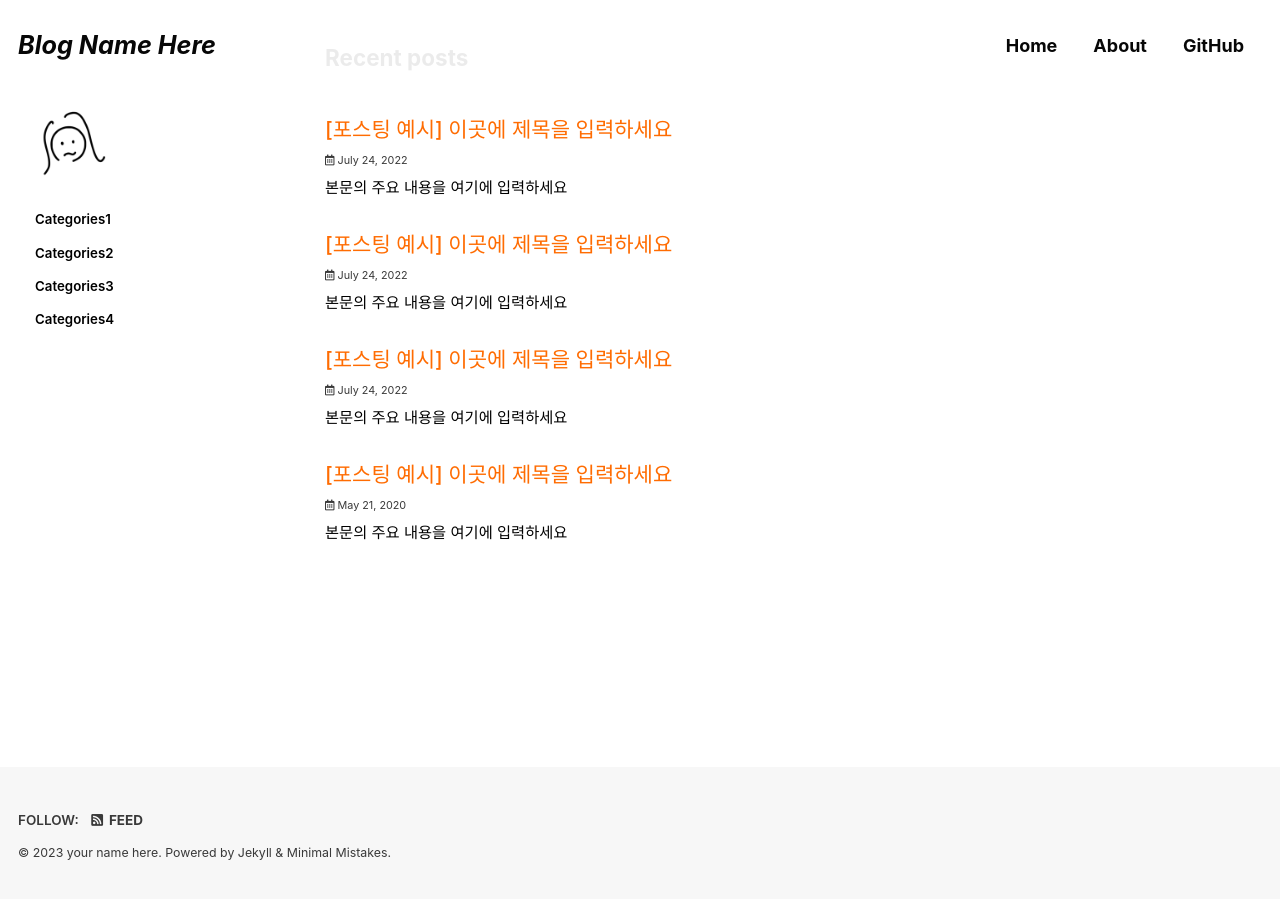
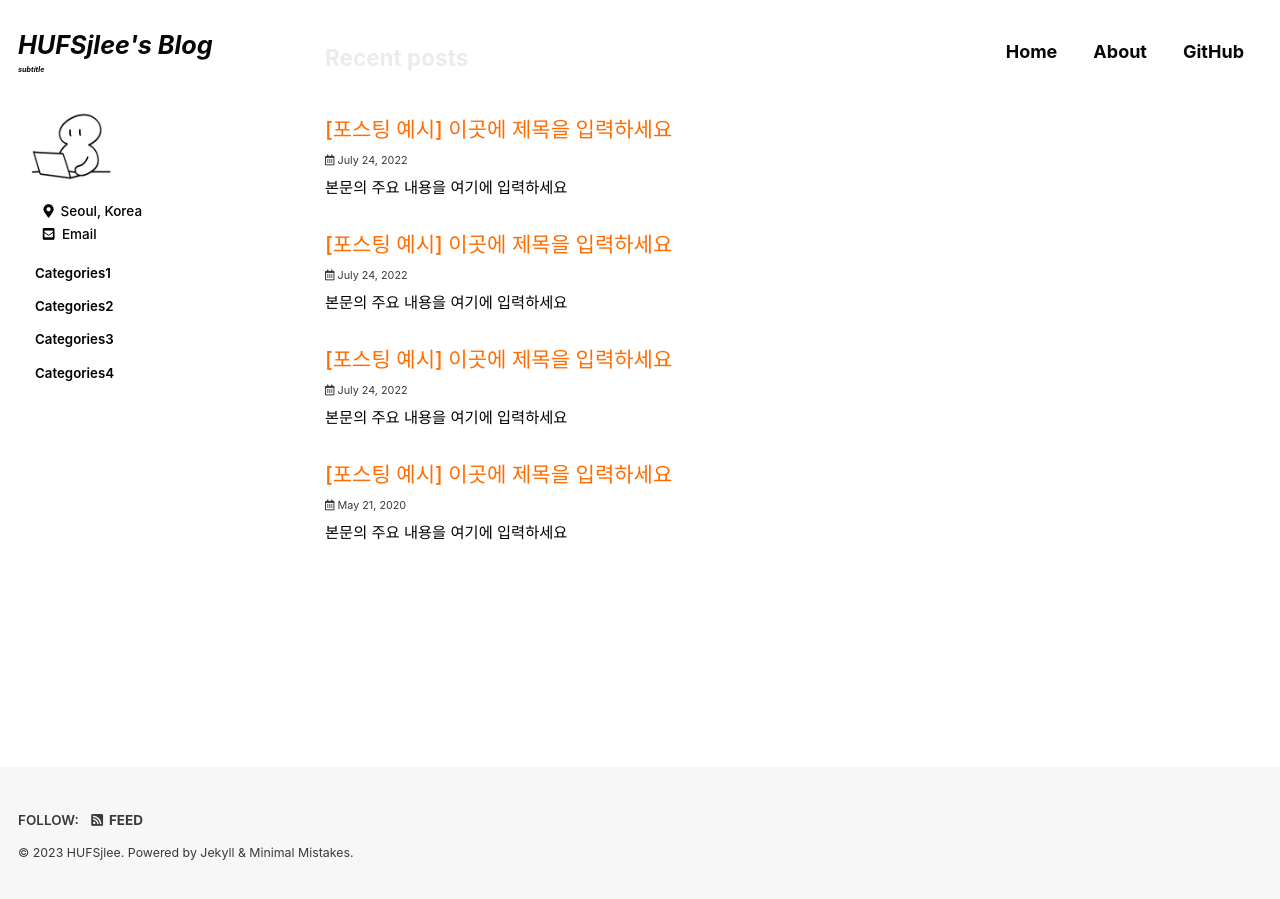
Before and after one commit to hufsjlee/hufsjlee.github.io, a Jekyll site: the page built from index.html, in a window 1280 px wide and 900 px high, scrolled down 90 px. Built offline with Jekyll 4.4.1, drawn with Linux system fonts in a browser that asks for light colours; cached includes are drawn as plain includes; some web fonts are replaced; the list of posts is cut into pages by our own code.

Commit message:
basic fix

```diff
--- a/_config.yml
+++ b/_config.yml
@@ -19,14 +19,14 @@ minimal_mistakes_skin: "plum" # "default" "air", "aqua", ...
 
 # Site Settings
 locale: "ko-KR" #"en-US"
-title: "Blog Name Here" # 상단 헤더에 보이는 블로그 명
+title: "HUFSjlee's Blog" # 상단 헤더에 보이는 블로그 명
 title_separator: "&#124;"
-subtitle: # site tagline that appears below site title in masthead
-name: "your name here" # 블로그 닉네임 설정
-description: "this is my blog!" # 블로그 설명
-url: "https://github-account.github.io" # 블로그 URL
+subtitle: "subtitle"
+name: "HUFSjlee" # 블로그 닉네임 설정
+description: "기록을 위한 나의 공간" # 블로그 설명
+url: "https://HUFSjlee.github.io" # 블로그 URL
 baseurl: # the subpath of your site, e.g. "/blog"
-repository: "github-account/github-account.github.io" # GitHub Repo 이름
+repository: "HUFSjlee/HUFSjlee.github.io" # GitHub Repo 이름
 teaser: #
 
 # logo                     : # 블로그명 앞에 로고 추가하고 싶을 경우 사용
@@ -98,11 +98,11 @@ analytics:
 
 # Site Author
 author:
-  name: "your name here" # 블로그 닉네임
-  avatar: "/assets/images/meee.png" # 블로그 프로필 사진
-  #   bio              : "hi all!"
-  # location         : "Seoul, Korea"
-  # email            : "youremailhere@xxxxxx.com"
+  name: "HUFSjlee" # 블로그 닉네임
+  avatar: "/assets/images/apple-touch-icon.png" # 블로그 프로필 사진
+  bio              : "hi all!"
+  location         : "Seoul, Korea"
+  email            : "deepsj1012@naver.com"
 
   links: # 사이트 링크
 #     - label: "Email"
```
Also changed, not shown: assets/images/apple-touch-icon.png (added).
